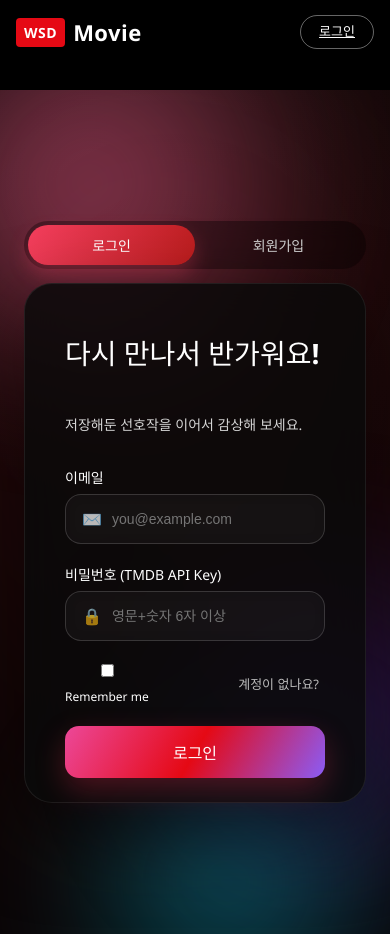
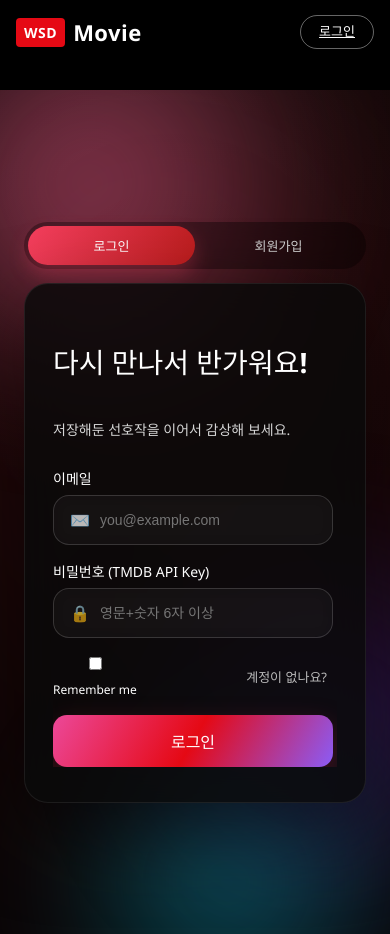
Before and after one commit to ansangah/BP_Netflix, a Vue app: page /signin in a window 390 px wide. Built offline with nearby package versions, Linux system fonts and the light colour scheme; no server answers.

Commit message:
회원가입 잘리는거 수정

```diff
--- a/src/views/SignInView.vue
+++ b/src/views/SignInView.vue
@@ -326,6 +326,8 @@ async function handleRegister() {
   justify-content: center;
   transform-style: preserve-3d;
   backface-visibility: hidden;
+  min-height: 540px;
+  overflow: hidden;
 }
 
 .card-back {
@@ -336,6 +338,28 @@ async function handleRegister() {
   display: flex;
   flex-direction: column;
   gap: 20px;
+  overflow-y: auto;
+  padding-right: 4px;
+}
+
+@media (max-width: 640px) {
+  .flip-wrapper {
+    width: 100%;
+  }
+
+  .mode-tabs button {
+    font-size: 13px;
+  }
+
+  .card-face {
+    padding: 28px;
+    border-radius: 24px;
+    min-height: 500px;
+  }
+
+  .form {
+    gap: 16px;
+  }
 }
 
 .form h2 {
```
